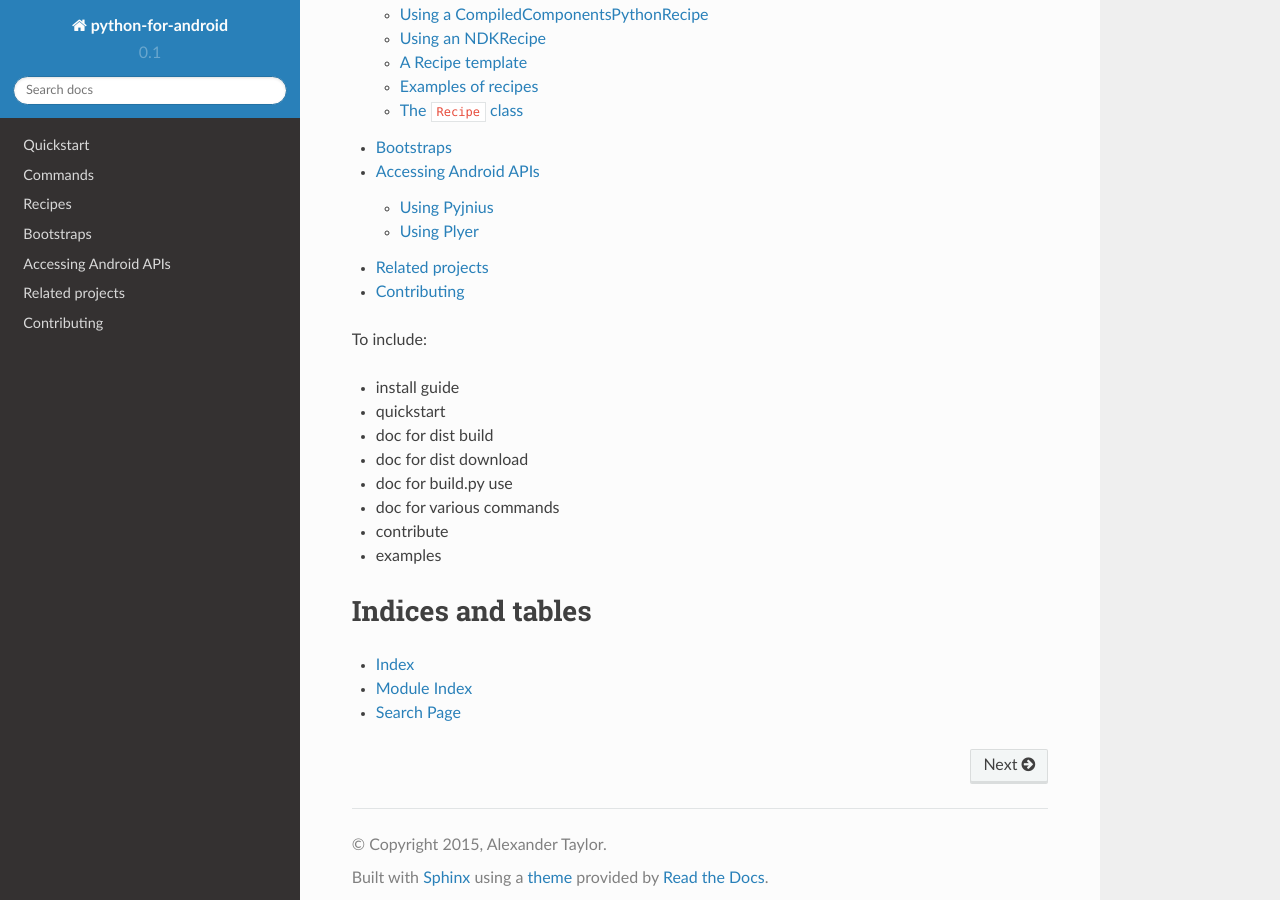
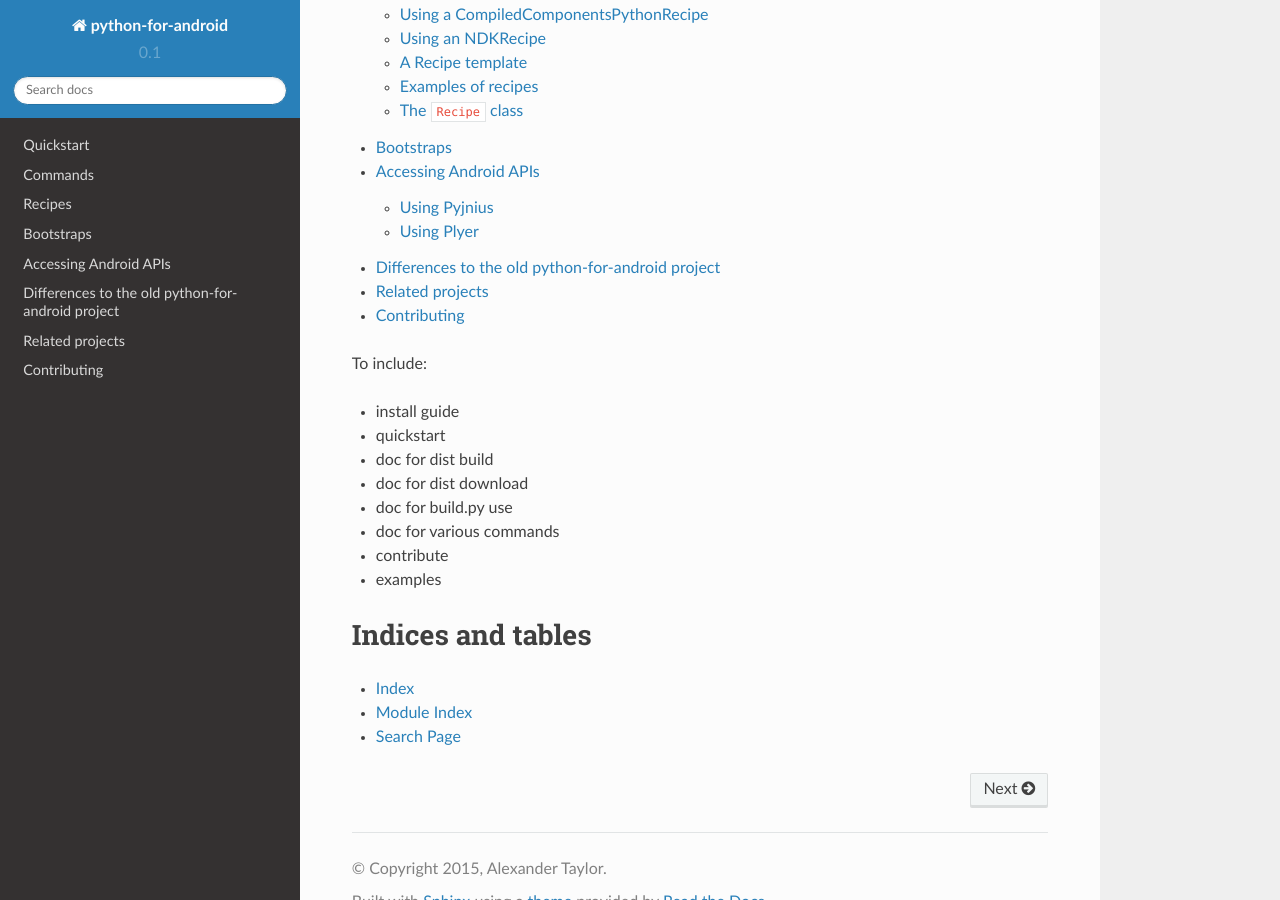
Before and after one commit to kivy/python-for-android, a Sphinx documentation site: the page built from doc/source/index.rst, in a window 1280 px wide and 900 px high, scrolled down 985 px. Built offline with Sphinx 7.4.7 and the Read the Docs theme 2.0.0, drawn with Linux system fonts in a browser that asks for light colours; pages that are not in the unit, such as notebooks, are missing from menus.

Commit message:
Added doc page for comparing old p4a with new p4a

```diff
--- a/doc/source/index.rst
+++ b/doc/source/index.rst
@@ -35,6 +35,7 @@
    recipes
    bootstraps
    apis
+   old_p4a
    related
    contribute
 
--- /dev/null
+++ b/doc/source/old_p4a.rst
@@ -0,0 +1,12 @@
+
+Differences to the old python-for-android project
+=================================================
+
+This python-for-android project is a rewrite, and eventual
+replacement, for Kivy's existing python-for-android project. This
+project existed for some time and, although it is now close to
+deprecated, there are many resources discussing how to use it.
+
+For this reason, the following documentation gives a basic explanation
+of how to accomplish that previously used the ``distribute.sh`` and
+``build.py`` toolchain with this new one.
```
